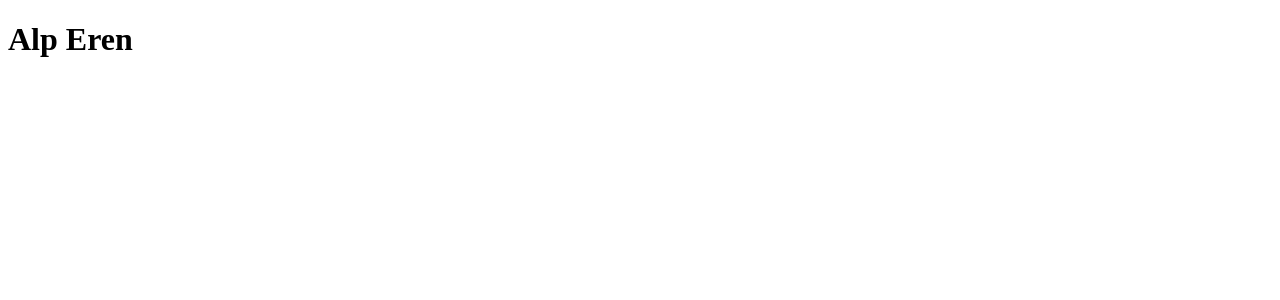
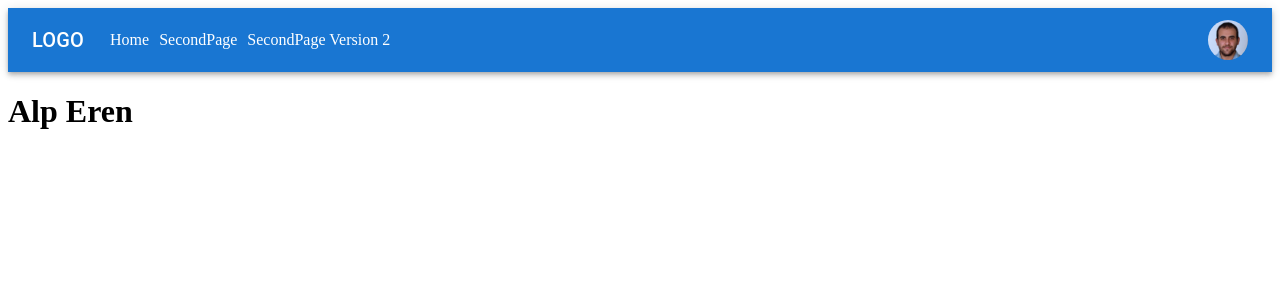
Before and after one commit to alperentalu/education, a React (Create React App) app in the folder client/: page / in a window 1280 px wide. Shown: the top 300 px of the page. Built offline with nearby package versions, Linux system fonts and the light colour scheme; the HTML template or start-up script is replaced by a standard one.

Commit message:
Finish Router and add Navbar

```diff
--- a/client/package.json
+++ b/client/package.json
@@ -5,6 +5,7 @@
   "dependencies": {
     "@emotion/react": "^11.7.1",
     "@emotion/styled": "^11.6.0",
+    "@mui/icons-material": "^5.3.1",
     "@mui/material": "^5.3.1",
     "@testing-library/jest-dom": "^5.16.1",
     "@testing-library/react": "^12.1.2",
--- /dev/null
+++ b/client/src/components/Navbar.js
@@ -0,0 +1,136 @@
+import * as React from 'react';
+import {AppBar,Box,Toolbar,IconButton,Typography,Menu,Container,Avatar,Button,Tooltip,MenuItem} from '@mui/material';
+import MenuIcon from "@mui/icons-material/Menu";
+import {menuRouter} from "../routes/Router";
+import {Link} from "react-router-dom";
+import pp from "../images/pp.jpg"
+
+const settings = ['Profile', 'Account', 'Dashboard', 'Logout'];
+
+const Navbar = () => {
+  const [anchorElNav, setAnchorElNav] = React.useState(null);
+  const [anchorElUser, setAnchorElUser] = React.useState(null);
+
+  const handleOpenNavMenu = (event) => {
+    setAnchorElNav(event.currentTarget);
+  };
+  const handleOpenUserMenu = (event) => {
+    setAnchorElUser(event.currentTarget);
+  };
+
+  const handleCloseNavMenu = () => {
+    setAnchorElNav(null);
+  };
+
+  const handleCloseUserMenu = () => {
+    setAnchorElUser(null);
+  };
+
+  return (
+    <AppBar position="static">
+      <Container maxWidth="xl">
+        <Toolbar disableGutters>
+          <Typography
+            variant="h6"
+            noWrap
+            component="div"
+            sx={{ mr: 2, display: { xs: 'none', md: 'flex' } }}
+          >
+            LOGO
+          </Typography>
+          <Box sx={{ flexGrow: 1, display: { xs: 'flex', md: 'none' } }}>
+            <IconButton
+              size="large"
+              aria-label="account of current user"
+              aria-controls="menu-appbar"
+              aria-haspopup="true"
+              onClick={handleOpenNavMenu}
+              color="inherit"
+            >
+              <MenuIcon />
+            </IconButton>
+            <Menu
+              id="menu-appbar"
+              anchorEl={anchorElNav}
+              anchorOrigin={{
+                vertical: 'bottom',
+                horizontal: 'left',
+              }}
+              keepMounted
+              transformOrigin={{
+                vertical: 'top',
+                horizontal: 'left',
+              }}
+              open={Boolean(anchorElNav)}
+              onClose={handleCloseNavMenu}
+              sx={{
+                display: { xs: 'block', md: 'none' },
+              }}
+            >
+              {menuRouter.map((item) => (
+                <MenuItem key={item.id} onClick={handleCloseNavMenu}>
+                  <Typography textAlign="center">{item.name}</Typography>
+                </MenuItem>
+              ))}
+            </Menu>
+          </Box>
+          <Typography
+            variant="h6"
+            noWrap
+            component="div"
+            sx={{ flexGrow: 1, display: { xs: 'flex', md: 'none' } }}
+          >
+            LOGO
+          </Typography>
+          <Box sx={{ flexGrow: 1, display: { xs: 'none', md: 'flex' } }}>
+            {menuRouter.map((item) => {
+                if(item.menu === true){
+              return <Link
+                exact="true"
+                style={{marginLeft: '10px', textDecoration: 'none', color: 'white'}}
+                to= {{
+                    pathname: item.url
+                }}
+                key={item.id}
+              >
+                {item.name}
+              </Link>
+                }
+                })}
+          </Box>
+
+          <Box sx={{ flexGrow: 0 }}>
+            <Tooltip title="Open settings">
+              <IconButton onClick={handleOpenUserMenu} sx={{ p: 0 }}>
+                <Avatar alt="Remy Sharp" src={pp} />
+              </IconButton>
+            </Tooltip>
+            <Menu
+              sx={{ mt: '45px' }}
+              id="menu-appbar"
+              anchorEl={anchorElUser}
+              anchorOrigin={{
+                vertical: 'top',
+                horizontal: 'right',
+              }}
+              keepMounted
+              transformOrigin={{
+                vertical: 'top',
+                horizontal: 'right',
+              }}
+              open={Boolean(anchorElUser)}
+              onClose={handleCloseUserMenu}
+            >
+              {settings.map((setting) => (
+                <MenuItem key={setting} onClick={handleCloseUserMenu}>
+                  <Typography textAlign="center">{setting}</Typography>
+                </MenuItem>
+              ))}
+            </Menu>
+          </Box>
+        </Toolbar>
+      </Container>
+    </AppBar>
+  );
+};
+export default Navbar;
--- a/client/src/main/Education.js
+++ b/client/src/main/Education.js
@@ -1,39 +1,13 @@
 
 import React from 'react';
-import {gatewayInstance} from "../interceptors/request"
-import {menuRouter, selectedMenu} from "../routes/Router"
-import {MenuItem, ListItemText} from "@mui/material"
-import NavigationService from "../service/constants/NavigationService"
-import {observer} from "mobx-react"
-import {Routes, Route, Link, BrowserRouter} from "react-router-dom";
+import RenderRoute from '../service/configuration/route';
 
-// const alp = () => {
-//   // axios.get("http://localhost:5000/api/user").then((res) => {
-//   //   console.log(res.data.token)
-//   // })
-//   gatewayInstance.post(`/api/register`,{ name: "david",
-//   password: "bowie",
-//   email: "db@ssfr.fr"
-// })
-// }
-// const menuClick = (item) => {
-//     window.location.href="/login"
-// }
 
-function RenderRoute () {
-  return    <BrowserRouter>
-                 <Routes>
-                     {menuRouter.map(item => {
-                         return <Route key={"menu-item"+item.id} path={item.url} element={item.page} />
-                        })
-                    }
-                 </Routes>
-            </BrowserRouter>
-}
 function Education() {
-    const route = "/login";
     return   <div>
+        <div>
         <RenderRoute/>
+        </div>
     </div>
 }
 export default  Education
--- a/client/src/routes/Router.js
+++ b/client/src/routes/Router.js
@@ -1,7 +1,7 @@
 import Home from "../views/Home";
 import Login from "../views/Login";
 import SecondPage from "../views/SecondPage";
-
+import SecondPagev2 from "../views/SecondPagev2";
 
 export const menuRouter = [
     {
@@ -16,7 +16,6 @@ export const menuRouter = [
         break: true
     },
     {
-
         name: "SecondPage",
         id: 2,
         url: "/secondpage",
@@ -28,19 +27,28 @@ export const menuRouter = [
         break: true
     },
     {
+        name: "SecondPage Version 2",
+        id: 3,
+        url: "/secondpage/version2",
+        page :<SecondPagev2 key={3}/>,
+        menu: true,
+        roles: [],
+        isExact: true,
+        icon: "",
+        break: true
+    },
+    {
 
         name: "Login",
-        id: 3,
+        id: 4,
         url: "/login",
-        page :<Login key={3}/>,
+        page :<Login key={4}/>,
         menu: false,
         roles: [],
         isExact: true,
         icon: "",
         break: true
     },
+
+
 ]
-
-export const selectedMenu = (item) => {
-    console.log(item)
-}
--- a/client/src/service/configuration/bos.js
+++ /dev/null
@@ -1 +0,0 @@
-// kalsın
--- /dev/null
+++ b/client/src/service/configuration/route.js
@@ -0,0 +1,16 @@
+import React from 'react';
+import {Routes, Route, BrowserRouter} from "react-router-dom";
+import Navbar from '../../components/Navbar';
+
+import {menuRouter} from "../../routes/Router"
+export default function RenderRoute () {
+    return    <BrowserRouter>
+                 <Navbar/>
+                   <Routes>
+                       {menuRouter.map(item => {
+                           return <Route key={"menu-item"+item.id} path={item.url} element={item.page} />
+                          })
+                      }
+                   </Routes>
+              </BrowserRouter>
+  }
--- a/client/src/service/constants/NavigationService.js
+++ /dev/null
@@ -1,11 +0,0 @@
-import {action, observable, makeObservable} from "mobx"
-
-function NavigationService () {
-    const route = "/login"
-
- const goTo = (url) => {
-        console.log("alp")
-    }
-}
-
-export default NavigationService()
--- a/client/src/views/SecondPage.js
+++ b/client/src/views/SecondPage.js
@@ -1,6 +1,7 @@
 import React from 'react';
 
 export default function SecondPage() {
+
   return <div>
       <h2>Second Page</h2>
   </div>;
--- /dev/null
+++ b/client/src/views/SecondPagev2.js
@@ -0,0 +1,7 @@
+import React from 'react';
+
+export default function SecondPagev2() {
+  return <div>
+      <h1>Version 2 !!!!!</h1>
+  </div>;
+}
```
Also changed, not shown: client/src/App.js (+0 -23 lines), client/src/service/UserService.js (added, +38 -0 lines), client/src/images/pp.jpg (added), 1 other file (tests, documents, lock files or other folders).
